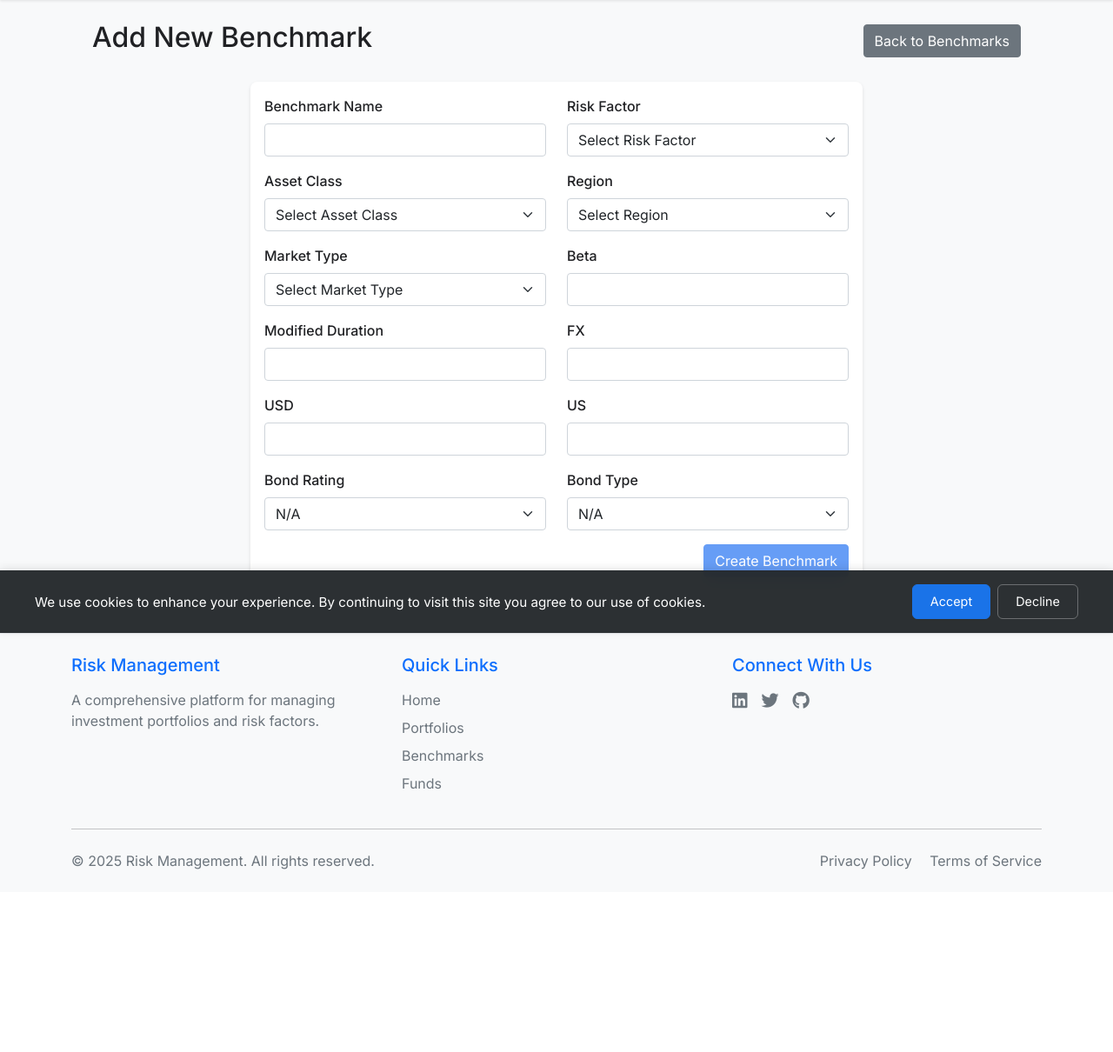
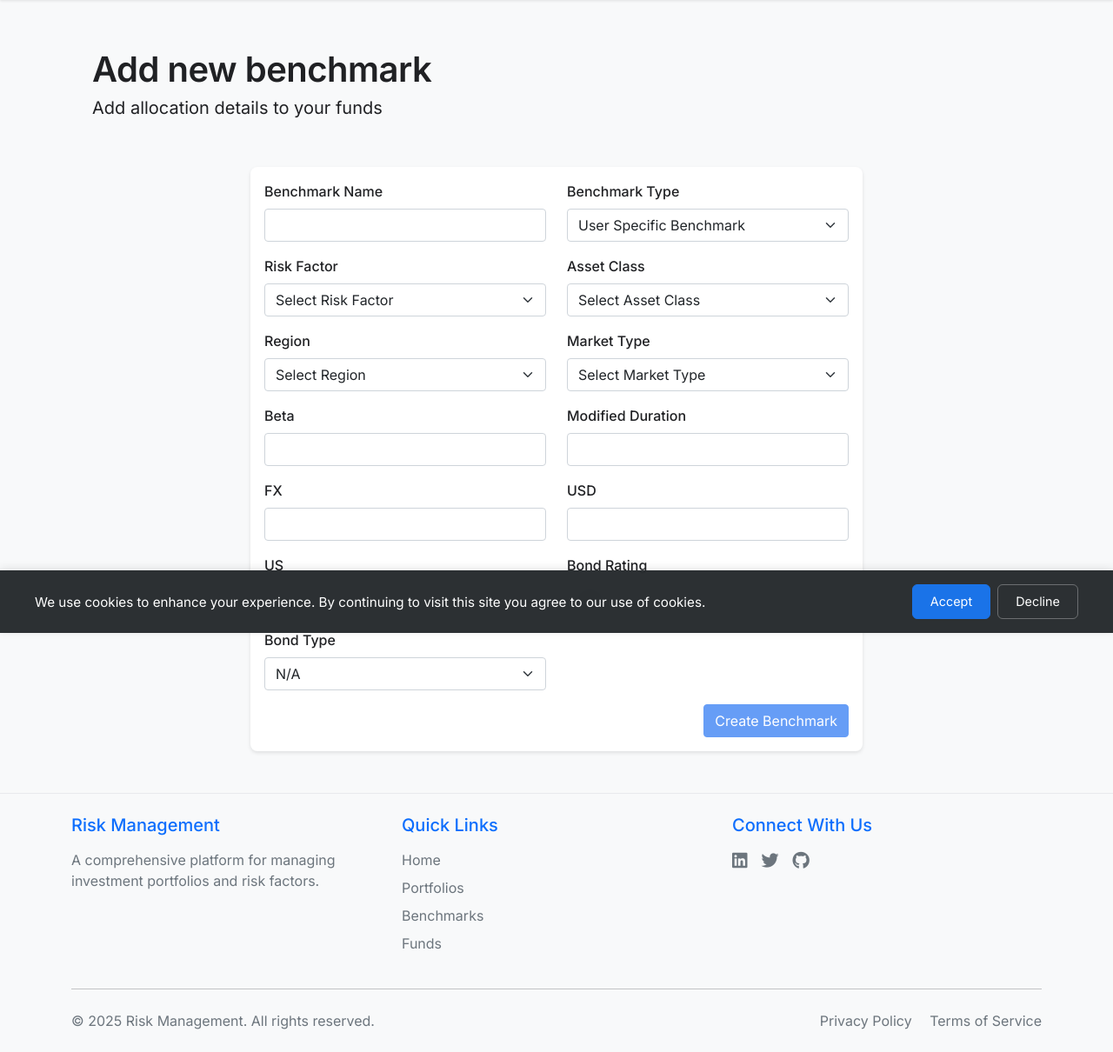
Before and after one commit to urosduric/flask_hello_app, a Flask app: page /new_benchmark in a window 1280 px wide. Shown: the part 72-1282 px from the top of the page at 87% size. Before the commit the page ends 1072 px from the top, so only its background shows below. Run offline with Flask 3, Linux system fonts and the light colour scheme; a user stored in the database is signed in; some libraries are stand-ins or nearby versions.

Commit message:
Update project files

```diff
--- a/app.py
+++ b/app.py
@@ -528,41 +528,93 @@ def new_benchmark():
     }
 
     if request.method == 'POST':
-        benchmark_name = request.form.get('benchmark_name')
-        risk_factor_id = request.form.get('risk_factor_id')
-        beta = request.form.get('beta')
-        mod_duration = request.form.get('mod_duration')
-        fx = request.form.get('fx')
-        usd = request.form.get('usd')
-        us = request.form.get('us')
-        asset_class = request.form.get('asset_class')
-        region = request.form.get('region')
-        developed = request.form.get('developed')
-        bond_rating = request.form.get('bond_rating')
-        bond_type = request.form.get('bond_type')
+        # Get form data and strip whitespace
+        benchmark_name = request.form.get('benchmark_name', '').strip()
+        risk_factor_id = request.form.get('risk_factor_id', '').strip()
+        asset_class = request.form.get('asset_class', '').strip()
+        region = request.form.get('region', '').strip()
+        developed = request.form.get('developed', '').strip()
 
-        # Create new benchmark
-        new_benchmark = Benchmark(
-            benchmark_name=benchmark_name,
-            user_id=current_user.id,
-            risk_factor_id=risk_factor_id,
-            beta=float(beta) if beta else None,
-            mod_duration=float(mod_duration) if mod_duration else None,
-            fx=float(fx) if fx else None,
-            usd=float(usd) if usd else None,
-            us=float(us) if us else None,
-            asset_class=asset_class,
-            region=region,
-            developed=developed,
-            bond_rating=bond_rating,
-            bond_type=bond_type
-        )
+        # Handle generic_benchmark field first
+        if current_user.is_admin():
+            generic_benchmark = request.form.get('generic_benchmark', '0')
+            try:
+                generic_benchmark = int(generic_benchmark)
+                if generic_benchmark not in [0, 1]:
+                    flash('Invalid benchmark type selected', 'error')
+                    return render_template('new_benchmark.html',
+                                        risk_factors=risk_factors,
+                                        form_options=form_options)
+            except ValueError:
+                flash('Invalid benchmark type value', 'error')
+                return render_template('new_benchmark.html',
+                                    risk_factors=risk_factors,
+                                    form_options=form_options)
+        else:
+            generic_benchmark = 0  # Regular users can only create user-specific benchmarks
+
+        # Validate required fields
+        required_fields = {
+            'benchmark_name': benchmark_name,
+            'risk_factor_id': risk_factor_id,
+            'asset_class': asset_class,
+            'region': region,
+            'developed': developed
+        }
+
+        for field, value in required_fields.items():
+            if not value:
+                flash(f'{field.replace("_", " ").title()} is required', 'error')
+                return render_template('new_benchmark.html',
+                                    risk_factors=risk_factors,
+                                    form_options=form_options)
+
+        # Validate numeric fields
+        numeric_fields = {
+            'beta': request.form.get('beta'),
+            'mod_duration': request.form.get('mod_duration'),
+            'fx': request.form.get('fx'),
+            'usd': request.form.get('usd'),
+            'us': request.form.get('us')
+        }
+
+        numeric_values = {}
+        for field, value in numeric_fields.items():
+            if value:
+                try:
+                    numeric_values[field] = float(value)
+                except ValueError:
+                    flash(f'Invalid value for {field}. Please enter a valid number.', 'error')
+                    return render_template('new_benchmark.html',
+                                        risk_factors=risk_factors,
+                                        form_options=form_options)
+            else:
+                numeric_values[field] = None
 
         try:
+            # Create new benchmark
+            new_benchmark = Benchmark(
+                benchmark_name=benchmark_name,
+                user_id=current_user.id,
+                generic_benchmark=generic_benchmark,
+                risk_factor_id=risk_factor_id,
+                beta=numeric_values['beta'],
+                mod_duration=numeric_values['mod_duration'],
+                fx=numeric_values['fx'],
+                usd=numeric_values['usd'],
+                us=numeric_values['us'],
+                asset_class=asset_class,
+                region=region,
+                developed=developed,
+                bond_rating=request.form.get('bond_rating'),
+                bond_type=request.form.get('bond_type')
+            )
+
             db.session.add(new_benchmark)
             db.session.commit()
             flash('Benchmark created successfully!', 'success')
             return redirect(url_for('get_benchmarks'))
+
         except Exception as e:
             db.session.rollback()
             flash(f'Error creating benchmark: {str(e)}', 'error')
@@ -1003,30 +1055,69 @@ def edit_benchmark(id):
     }
 
     if request.method == 'POST':
+        # Get form data and strip whitespace
+        benchmark_name = request.form.get('benchmark_name', '').strip()
+        risk_factor_id = request.form.get('risk_factor_id', '').strip()
+        asset_class = request.form.get('asset_class', '').strip()
+        region = request.form.get('region', '').strip()
+        developed = request.form.get('developed', '').strip()
+
+        # Validate required fields
+        required_fields = {
+            'benchmark_name': benchmark_name,
+            'risk_factor_id': risk_factor_id,
+            'asset_class': asset_class,
+            'region': region,
+            'developed': developed
+        }
+
+        for field, value in required_fields.items():
+            if not value:
+                flash(f'{field.replace("_", " ").title()} is required', 'error')
+                return render_template('edit_benchmark.html',
+                                    benchmark=benchmark,
+                                    risk_factors=risk_factors,
+                                    form_options=form_options)
+
+        # Validate numeric fields
+        numeric_fields = {
+            'beta': request.form.get('beta'),
+            'mod_duration': request.form.get('mod_duration'),
+            'fx': request.form.get('fx'),
+            'usd': request.form.get('usd'),
+            'us': request.form.get('us')
+        }
+
+        numeric_values = {}
+        for field, value in numeric_fields.items():
+            if value:
+                try:
+                    numeric_values[field] = float(value)
+                except ValueError:
+                    flash(f'Invalid value for {field}. Please enter a valid number.', 'error')
+                    return render_template('edit_benchmark.html',
+                                        benchmark=benchmark,
+                                        risk_factors=risk_factors,
+                                        form_options=form_options)
+            else:
+                numeric_values[field] = None
+
         try:
             # Update benchmark fields
-            benchmark.benchmark_name = request.form.get('benchmark_name')
-            benchmark.risk_factor_id = request.form.get('risk_factor_id')
-            benchmark.asset_class = request.form.get('asset_class')
-            benchmark.region = request.form.get('region')
-            benchmark.developed = request.form.get('developed')
+            benchmark.benchmark_name = benchmark_name
+            benchmark.risk_factor_id = risk_factor_id
+            benchmark.asset_class = asset_class
+            benchmark.region = region
+            benchmark.developed = developed
             benchmark.bond_rating = request.form.get('bond_rating')
             benchmark.bond_type = request.form.get('bond_type')
 
-            # Handle numeric fields with validation
-            for field in ['beta', 'mod_duration', 'fx', 'usd', 'us']:
-                value = request.form.get(field)
-                if value:
-                    try:
-                        setattr(benchmark, field, float(value))
-                    except ValueError:
-                        flash(f'Invalid value for {field}. Please enter a valid number.', 'error')
-                        return render_template('edit_benchmark.html',
-                                            benchmark=benchmark,
-                                            risk_factors=risk_factors,
-                                            form_options=form_options)
-                else:
-                    setattr(benchmark, field, None)
+            # Update numeric fields
+            benchmark.beta = numeric_values['beta']
+            benchmark.mod_duration = numeric_values['mod_duration']
+            benchmark.fx = numeric_values['fx']
+            benchmark.usd = numeric_values['usd']
+            benchmark.us = numeric_values['us']
 
             db.session.commit()
             flash('Benchmark updated successfully!', 'success')
--- a/templates/new_benchmark.html
+++ b/templates/new_benchmark.html
@@ -4,9 +4,12 @@
 
 {% block content %}
 <div class="container-fluid px-4">
-    <div class="d-flex justify-content-between align-items-center mb-4">
-        <h2>Add New Benchmark</h2>
-        <a href="{{ url_for('get_benchmarks') }}" class="btn btn-secondary">Back to Benchmarks</a>
+
+    <div class="header-section mb-4">
+        <div class="d-flex flex-column">
+            <h2 class="main-title">Add new benchmark</h2>
+            <h4 class="subtitle">Add allocation details to your funds</h4>
+        </div>
     </div>
 
     {% if error %}
@@ -28,6 +31,21 @@
                                 <input type="text" class="form-control" id="benchmark_name" name="benchmark_name" required>
                             </div>
                             <div class="col-md-6 mb-3">
+                                <label class="form-label">Benchmark Type</label>
+                                {% if current_user.is_admin() %}
+                                    <select class="form-select" id="generic_benchmark" name="generic_benchmark" required>
+                                        <option value="0">User Specific Benchmark</option>
+                                        <option value="1">Generic Benchmark</option>
+                                    </select>
+                                {% else %}
+                                    <input type="text" class="form-control" value="User Specific Benchmark" readonly>
+                                    <input type="hidden" name="generic_benchmark" value="0">
+                                {% endif %}
+                            </div>
+                        </div>
+
+                        <div class="row">
+                            <div class="col-md-6 mb-3">
                                 <label class="form-label">Risk Factor</label>
                                 <select class="form-select" id="risk_factor_id" name="risk_factor_id" required>
                                     <option value="">Select Risk Factor</option>
@@ -36,9 +54,6 @@
                                     {% endfor %}
                                 </select>
                             </div>
-                        </div>
-
-                        <div class="row">
                             <div class="col-md-6 mb-3">
                                 <label class="form-label">Asset Class</label>
                                 <select class="form-select" id="asset_class" name="asset_class" required>
@@ -48,6 +63,9 @@
                                     {% endfor %}
                                 </select>
                             </div>
+                        </div>
+
+                        <div class="row">
                             <div class="col-md-6 mb-3">
                                 <label class="form-label">Region</label>
                                 <select class="form-select" id="region" name="region" required>
@@ -57,9 +75,6 @@
                                     {% endfor %}
                                 </select>
                             </div>
-                        </div>
-
-                        <div class="row">
                             <div class="col-md-6 mb-3">
                                 <label class="form-label">Market Type</label>
                                 <select class="form-select" id="developed" name="developed" required>
@@ -69,35 +84,35 @@
                                     {% endfor %}
                                 </select>
                             </div>
+                        </div>
+
+                        <div class="row">
                             <div class="col-md-6 mb-3">
                                 <label class="form-label">Beta</label>
                                 <input type="number" step="any" class="form-control" id="beta" name="beta" required>
+                            </div>
+                            <div class="col-md-6 mb-3">
+                                <label class="form-label">Modified Duration</label>
+                                <input type="number" step="any" class="form-control" id="mod_duration" name="mod_duration" required>
                             </div>
                         </div>
 
                         <div class="row">
                             <div class="col-md-6 mb-3">
-                                <label class="form-label">Modified Duration</label>
-                                <input type="number" step="any" class="form-control" id="mod_duration" name="mod_duration" required>
+                                <label class="form-label">FX</label>
+                                <input type="number" step="any" class="form-control" id="fx" name="fx" required>
                             </div>
                             <div class="col-md-6 mb-3">
-                                <label class="form-label">FX</label>
-                                <input type="number" step="any" class="form-control" id="fx" name="fx" required>
+                                <label class="form-label">USD</label>
+                                <input type="number" step="any" class="form-control" id="usd" name="usd" required>
                             </div>
                         </div>
 
                         <div class="row">
                             <div class="col-md-6 mb-3">
-                                <label class="form-label">USD</label>
-                                <input type="number" step="any" class="form-control" id="usd" name="usd" required>
-                            </div>
-                            <div class="col-md-6 mb-3">
                                 <label class="form-label">US</label>
                                 <input type="number" step="any" class="form-control" id="us" name="us" required>
                             </div>
-                        </div>
-
-                        <div class="row">
                             <div class="col-md-6 mb-3">
                                 <label class="form-label">Bond Rating</label>
                                 <select class="form-select" id="bond_rating" name="bond_rating">
@@ -107,6 +122,9 @@
                                     {% endfor %}
                                 </select>
                             </div>
+                        </div>
+
+                        <div class="row">
                             <div class="col-md-6 mb-3">
                                 <label class="form-label">Bond Type</label>
                                 <select class="form-select" id="bond_type" name="bond_type">
@@ -129,6 +147,26 @@
 </div>
 
 <style>
+.header-section {
+    padding: 2rem 0;
+    margin-bottom: 2rem;
+}
+
+.main-title {
+    font-size: 2.5rem;
+    font-weight: 600;
+    color: var(--text-color);
+    margin-bottom: 0.5rem;
+    letter-spacing: -0.5px;
+}
+
+.subtitle {
+    font-size: 1.25rem;
+    font-weight: 400;
+    color: var(--text-muted);
+    margin-bottom: 0;
+}
+
 .card {
     border: none;
     box-shadow: 0 2px 4px rgba(0, 0, 0, 0.1);
@@ -142,6 +180,12 @@
 .form-control:focus, .form-select:focus {
     border-color: var(--primary-color);
     box-shadow: 0 0 0 0.2rem rgba(13, 110, 253, 0.15);
+}
+
+/* Style for readonly input */
+.form-control[readonly] {
+    background-color: #f8f9fa;
+    cursor: not-allowed;
 }
 </style>
 
```
Also changed, not shown: templates/edit_benchmark.html (+46 -20 lines), templates/new_fund.html (+30 -3 lines), templates/view_benchmark.html (+7 -2 lines).
